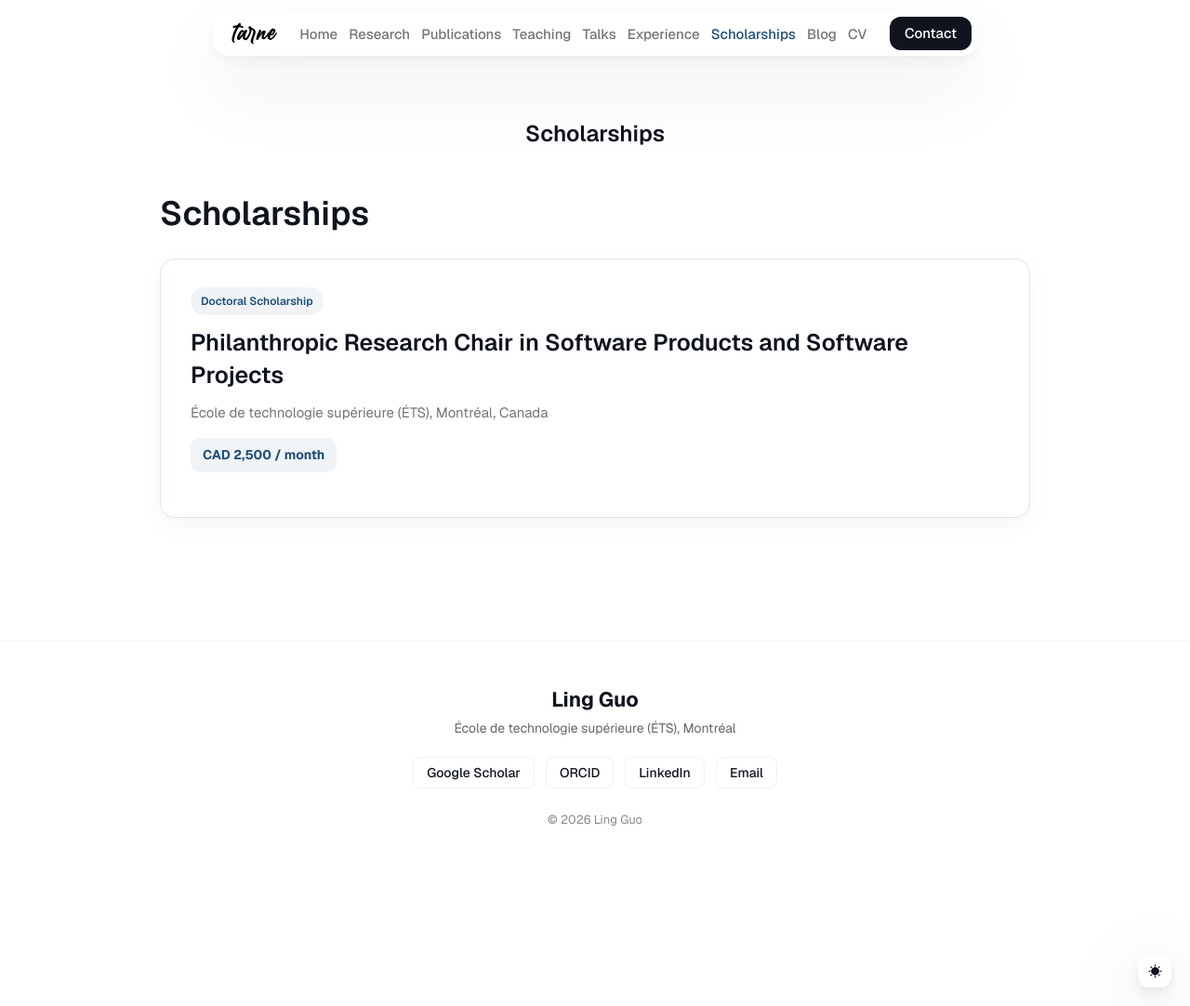
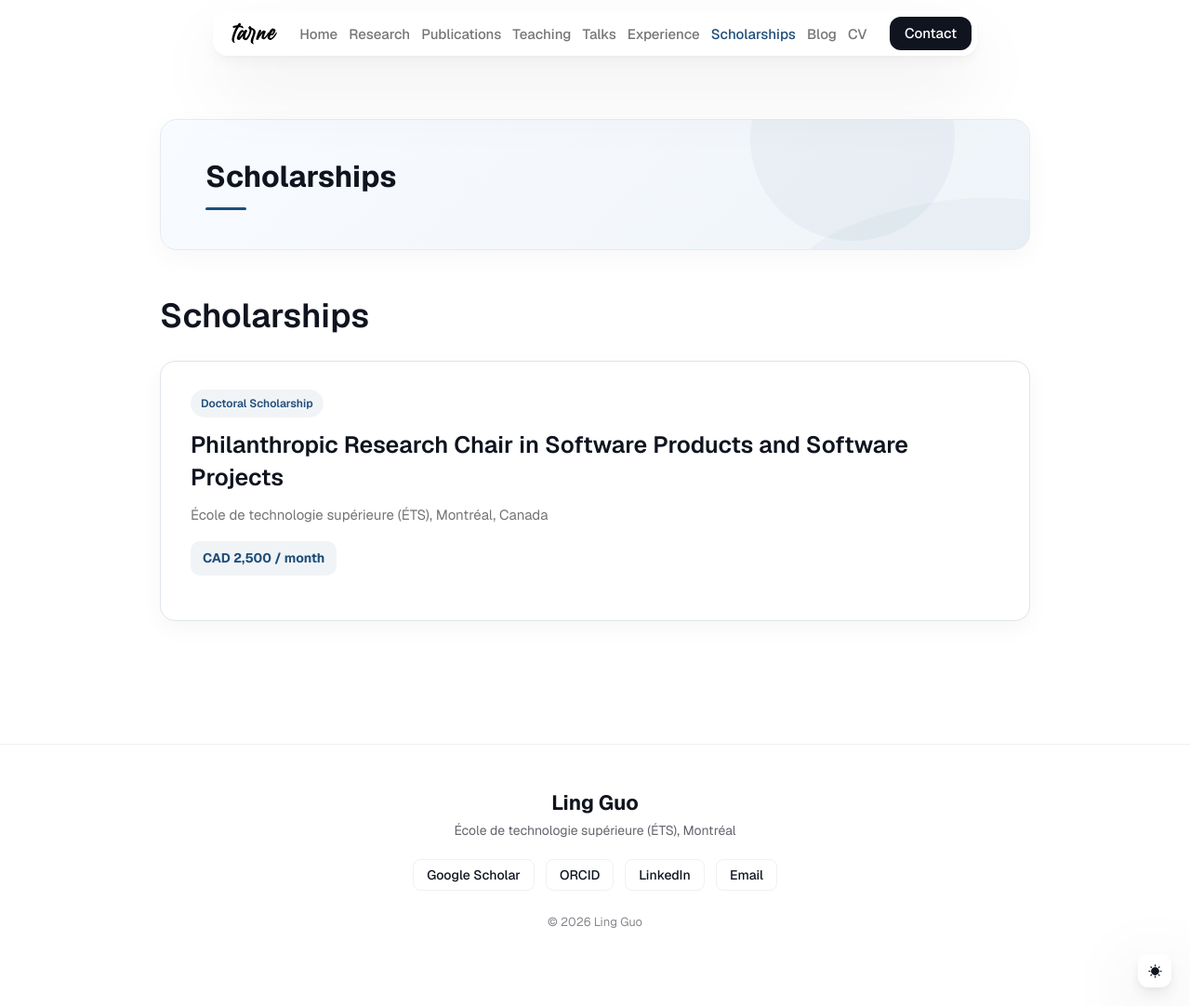
Before and after one commit to lingguo-research/lingguo-tarne, a Jekyll site: the page built from _pages/scholarship.md, in a window 1280 px wide and 1082 px high. Shown: the whole window at 93% size. Built offline with Jekyll 4.4.1, drawn with Linux system fonts in a browser that asks for light colours; nearby versions of some CDN libraries.

Commit message:
Update main.scss

```diff
--- a/css/main.scss
+++ b/css/main.scss
@@ -1905,3 +1905,119 @@
   }
 
 }
+
+/* =========================================
+   Academic Page Hero
+   ========================================= */
+
+.page-hero {
+  position: relative;
+  overflow: hidden;
+
+  width: 100%;
+  max-width: none !important;
+
+  margin: 0 0 48px !important;
+  padding: 42px 48px !important;
+
+  border: 1px solid #e6ebf0;
+  border-radius: 18px;
+
+  background:
+    linear-gradient(
+      135deg,
+      #f8fbff 0%,
+      #f3f7fb 55%,
+      #eef4f9 100%
+    );
+
+  box-shadow: 0 8px 28px rgba(0, 0, 0, .035);
+}
+
+
+/* subtle decorative shapes */
+
+.page-hero::before {
+  content: "";
+  position: absolute;
+
+  width: 220px;
+  height: 220px;
+
+  right: 80px;
+  top: -90px;
+
+  border-radius: 50%;
+
+  background: rgba(31, 78, 121, .045);
+}
+
+.page-hero::after {
+  content: "";
+  position: absolute;
+
+  width: 320px;
+  height: 120px;
+
+  right: -60px;
+  bottom: -70px;
+
+  border-radius: 50%;
+
+  background: rgba(31, 78, 121, .035);
+
+  transform: rotate(-10deg);
+}
+
+
+/* title */
+
+.page-hero__inner {
+  position: relative;
+  z-index: 2;
+
+  max-width: 1100px !important;
+  margin: 0 auto !important;
+  text-align: left !important;
+}
+
+.page-hero__title {
+  margin: 0 !important;
+
+  font-size: 32px !important;
+  line-height: 1.2 !important;
+  font-weight: 700 !important;
+
+  color: var(--heading-font-color);
+}
+
+
+/* small blue accent line */
+
+.page-hero__title::after {
+  content: "";
+  display: block;
+
+  width: 44px;
+  height: 3px;
+
+  margin-top: 14px;
+
+  border-radius: 999px;
+
+  background: #1F4E79;
+}
+
+
+/* mobile */
+
+@media (max-width: 700px) {
+  .page-hero {
+    padding: 30px 24px !important;
+    margin-bottom: 36px !important;
+  }
+
+  .page-hero__title {
+    font-size: 28px !important;
+  }
+}
```
